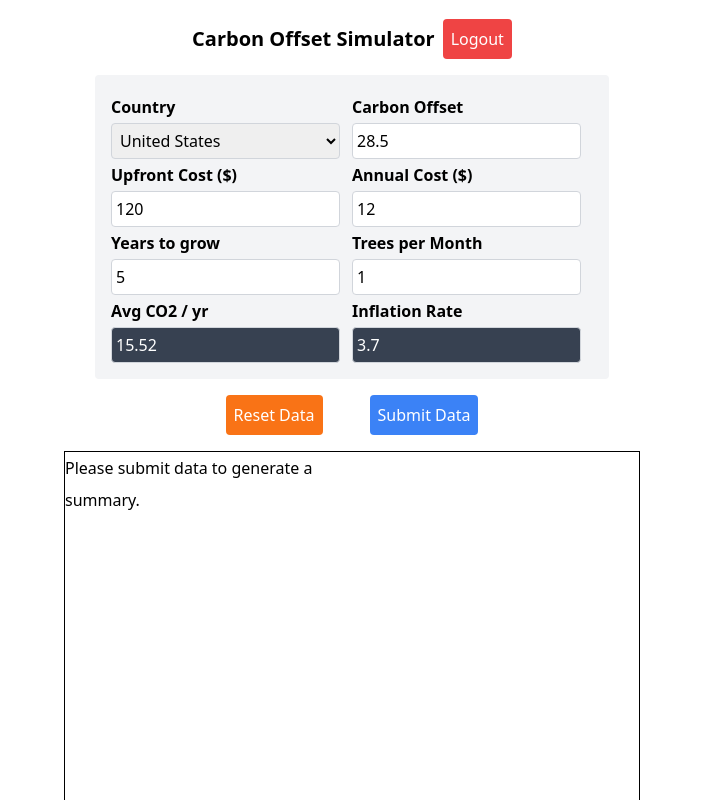
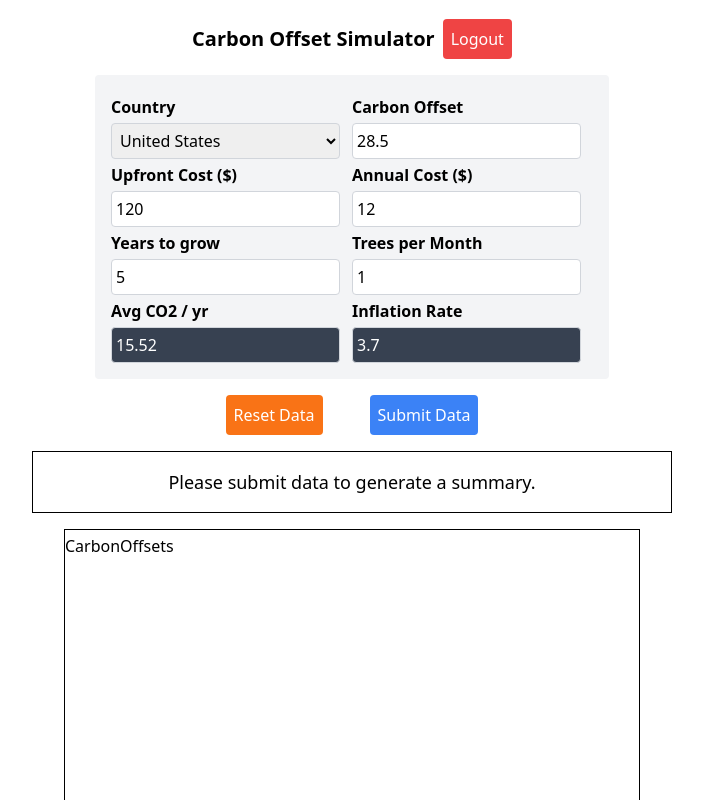
Before and after one commit to mz0121coder/carbon-offset-simulator, a React (Vite) app in the folder simulator/: page / in a window 1280 px wide. Both pictures are taken after a click on the button "Get started". Shown: the top 800 px of the page, without its empty margins (288-991 px from the left). Built offline with nearby package versions, Linux system fonts and the light colour scheme.

Commit message:
summary bullet points rendering

```diff
--- a/simulator/src/components/SimInputs.jsx
+++ b/simulator/src/components/SimInputs.jsx
@@ -5,6 +5,7 @@ import {
 	countryData,
 	inflationRates,
 } from '../utils/atoms';
+import { getSummary } from '../utils/functions';
 
 const SimInputs = () => {
 	const [formData, setFormData] = useState(
@@ -30,6 +31,10 @@ const SimInputs = () => {
 		if (isInvalid.length > 1) {
 			setErrorModal(true);
 		} else {
+			// Use the getSummary function with formData as input
+			const summary = getSummary(formData);
+			localStorage.setItem('summary', JSON.stringify(summary));
+
 			setShowSnackbar(true);
 			setTimeout(() => {
 				setShowSnackbar(false);
--- a/simulator/src/components/Summary.jsx
+++ b/simulator/src/components/Summary.jsx
@@ -1,16 +1,28 @@
-import React, { useState } from 'react';
+import React, { useState, useEffect } from 'react';
 
 const Summary = () => {
 	const [summary, setSummary] = useState(
-		() => localStorage.getItem('summary') || ''
+		() => JSON.parse(localStorage.getItem('summary')) || ''
 	);
-	return !summary ? (
-		<div className='grid grid-cols-[repeat(2,_1fr)] grid-rows-[repeat(4,_1fr)] border border-black w-[90vw] h-[60vw] md:w-[45vw] md:h-[30vw]'>
-			<p>Please submit data to generate a summary.</p>
-		</div>
-	) : (
-		<div className='grid grid-cols-[repeat(2,_1fr)] grid-rows-[repeat(4,_1fr)] border border-black w-[90vw] h-[60vw] md:w-[45vw] md:h-[30vw]'>
-			<p>Summary will appear here</p>
+
+	return (
+		<div className='border border-black w-[90vw] h-auto md:w-[50vw] md:h-auto p-4'>
+			{!summary ? (
+				<p className='text-center text-lg'>
+					Please submit data to generate a summary.
+				</p>
+			) : (
+				<>
+					<h1 className='text-2xl font-bold mb-4'>Summary</h1>
+					<ul className='list-disc pl-6'>
+						{summary.summaryDescription.map((item, idx) => (
+							<li key={idx} className='text-base mb-2'>
+								{item}
+							</li>
+						))}
+					</ul>
+				</>
+			)}
 		</div>
 	);
 };
```
